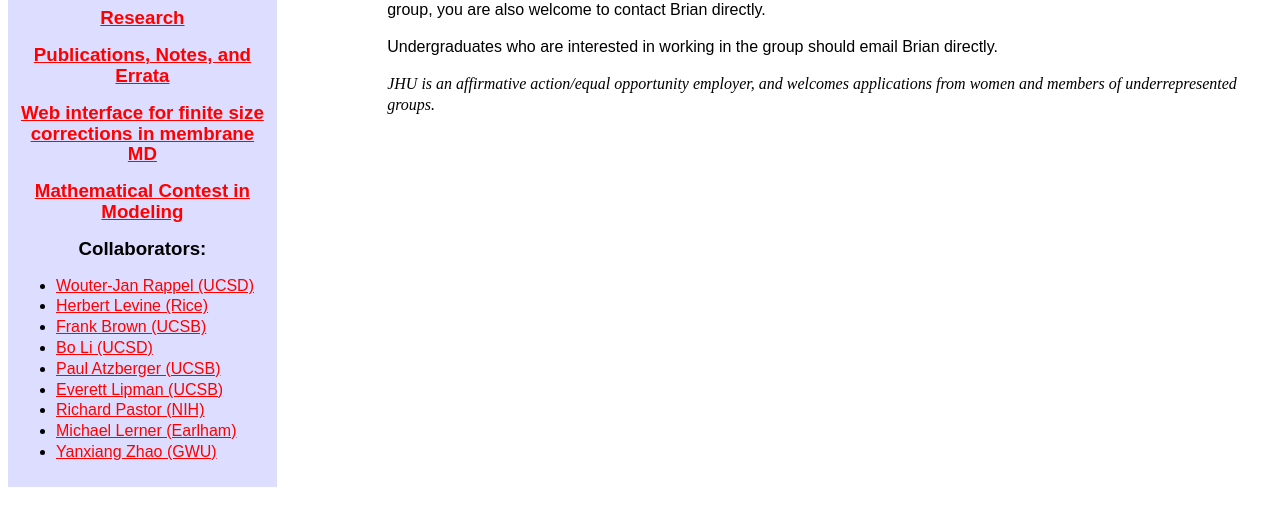
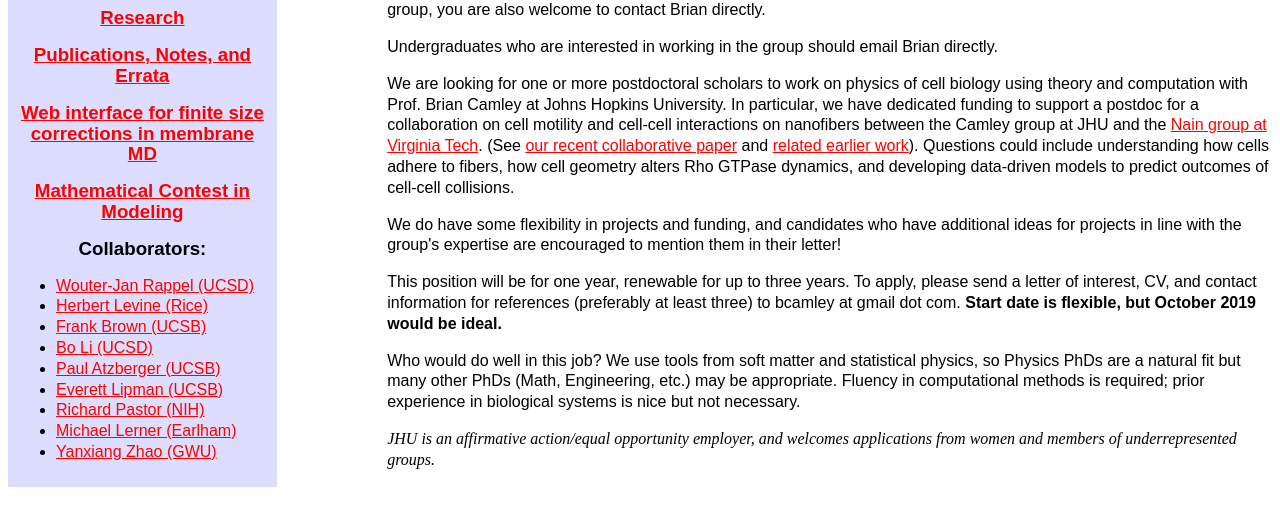
Before and after one commit to bcamley/bcamley.github.io, a plain HTML site: page job_ad.html in a window 1280 px wide. Shown: the part 251-776 px from the top of the page. Drawn offline with Linux system fonts and the light colour scheme.

Commit message:
Updated job ad and links to it
job ad

```diff
--- a/job_ad.html
+++ b/job_ad.html
@@ -50,19 +50,14 @@
 
 <p>Undergraduates who are interested in working in the group should email Brian directly.</p>
 
-<!--<p>We are looking for a postdoctoral scholar to work on physics of cell biology using theory and computation. This postdoc's research could be on one of several broad questions including:</p>
-<ol>
-	<li> What are the fundamental physical and information-based limits that control the ability of cells to cooperate and make decisions?
-	<li> How do mechanical forces between cells organize collective behavior in a tissue?
-	<li> How can we best extract useful information describing cell motility from experimental trajectories of cell motion?
-	<li> How can nanometer-scale proteins sense micron-scale shape features in cells?
-</ol>
-<p>Postdocs who have additional ideas for projects in line with the group's expertise are encouraged to mention them!</p>
+<p>We are looking for one or more postdoctoral scholars to work on physics of cell biology using theory and computation with Prof. Brian Camley at Johns Hopkins University. In particular, we have dedicated funding to support a postdoc for a collaboration on cell motility and cell-cell interactions on nanofibers between the Camley group at JHU and the <a href = "https://www.step-lab-vt.com/">Nain group at Virginia Tech</a>. (See <a href = "https://doi.org/10.1073/pnas.2011815118">our recent collaborative paper</a> and <a href = "https://doi.org/10.1371/journal.pcbi.1005239">related earlier work</a>). Questions could include understanding how cells adhere to fibers, how cell geometry alters Rho GTPase dynamics, and developing data-driven models to predict outcomes of cell-cell collisions.</p>
+
+<p>We do have some flexibility in projects and funding, and candidates who have additional ideas for projects in line with the group's expertise are encouraged to mention them in their letter!</p>
 
 <p>This position will be for one year, renewable for up to three years. To apply, please send a letter of interest, CV, and contact information for references (preferably at least three) to bcamley at gmail dot com. <b>Start date is flexible, but October 2019 would be ideal.</b></p>
 
-<p>Who would do well in this job? Like everyone else, we are looking for a highly motivated postdoc with strong communication skills. We use tools from soft matter and statistical physics, so Physics PhDs are a natural fit but many other PhDs (Math, Engineering, etc.) may be appropriate. Fluency in computational methods is required; prior experience in biological systems is nice but not necessary. </p>
--->
+<p>Who would do well in this job? We use tools from soft matter and statistical physics, so Physics PhDs are a natural fit but many other PhDs (Math, Engineering, etc.) may be appropriate. Fluency in computational methods is required; prior experience in biological systems is nice but not necessary. </p>
+
 <!--<p>These aren't required, but in your letter, you should mention if you have experience with any of these fields/techniques: </p>
 <ul>
 <li> Numerical solution of PDEs
```
Also changed, not shown: index.html (+1 -1 lines), people.html (+1 -1 lines).
